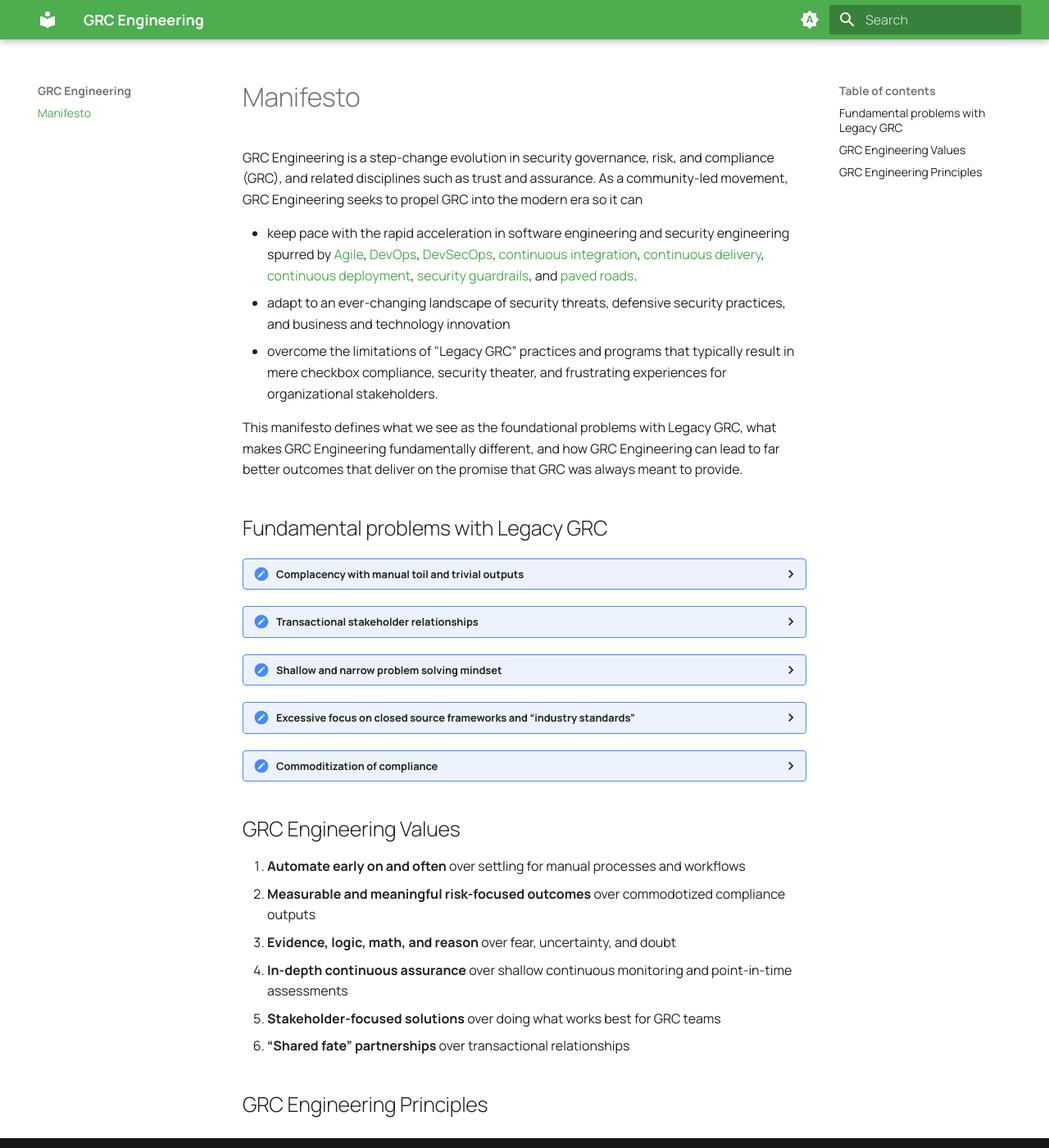
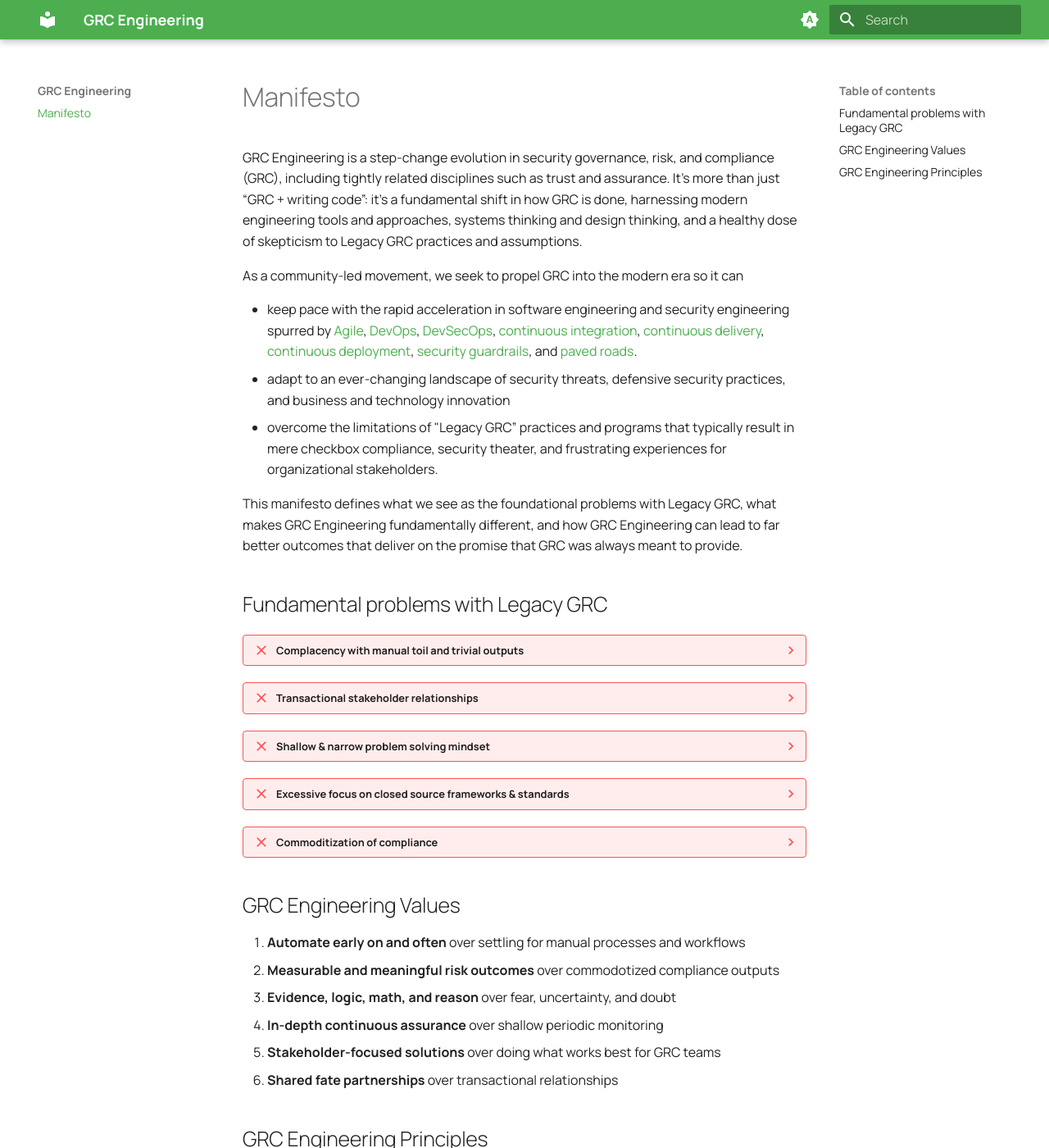
Before and after one commit to grcengineering/grcengineering.github.io, an MkDocs documentation site: the page built from docs/index.md, in a window 1280 px wide and 1400 px high. Shown: the whole window at 82% size. Built offline with MkDocs 1.6.1 and Material for MkDocs 9.7.7, drawn with Linux system fonts in a browser that asks for light colours; some web fonts are replaced; plug-ins that fetch from the network failed and are left out; some of the changed lines change nothing that is shown; some of the changed text lies outside the part shown.

Commit message:
Updating content & mkdocs config

```diff
--- a/docs/index.md
+++ b/docs/index.md
@@ -1,6 +1,8 @@
 # Manifesto
 
-GRC Engineering is a step-change evolution in security governance, risk, and compliance (GRC), and related disciplines such as trust and assurance. As a community-led movement, GRC Engineering seeks to propel GRC into the modern era so it can
+GRC Engineering is a step-change evolution in security governance, risk, and compliance (GRC), including tightly related disciplines such as trust and assurance. It’s more than just “GRC + writing code”: it’s a fundamental shift in how GRC is done, harnessing modern engineering tools and approaches, systems thinking and design thinking, and a healthy dose of skepticism to Legacy GRC practices and assumptions.
+
+As a community-led movement, we seek to propel GRC into the modern era so it can
 
 * keep pace with the rapid acceleration in software engineering and security engineering spurred by [Agile](https://agilemanifesto.org/), [DevOps](https://en.m.wikipedia.org/wiki/DevOps), [DevSecOps](https://www.devsecops.org/), [continuous integration](https://en.m.wikipedia.org/wiki/Continuous_integration), [continuous delivery](https://en.m.wikipedia.org/wiki/Continuous_delivery), [continuous deployment](https://en.m.wikipedia.org/wiki/Continuous_deployment), [security guardrails](https://youtu.be/geumLjxtc54?si=MBILJ_qgFDqDqIGD), and [paved roads](https://www.slideshare.net/slideshow/the-paved-road-at-netflix/75867013).
 * adapt to an ever-changing landscape of security threats, defensive security practices, and business and technology innovation
@@ -10,29 +12,59 @@
 
 ## Fundamental problems with Legacy GRC
 
-<details>
-    <summary><b>Complacency with manual toil and trivial outputs</b></summary>
-    Settling on manual and often disconnected activities leads to wasted time, error-riddled results, and limited effectiveness of GRC practices. And because manual activities don’t scale, GRC practitioners find themselves settling for trivial outputs and accepting them as “good enough” outcomes.
-</details>
-<details>
-    <summary><b>Transactional stakeholder relationships</b></summary>
-</details>
-<details>
-    <summary><b>Shallow and narrow problem solving mindset</b></summary>
-</details>
-<details>
-    <summary><b>Excessive focus on closed source frameworks and “industry standards”</b></summary>
-</details>
-<details>
-    <summary><b>Commoditization of compliance</b></summary>
-</details>
+??? failure "Complacency with manual toil and trivial outputs"
+
+    Settling on manual and often disconnected activities leads to wasted time, error-riddled results, and limited effectiveness of GRC practices. And because manual activities don’t scale, GRC practitioners find themselves settling for low quality outputs and accepting them as “good enough” outcomes.
+
+    **For example**: the practice of requiring screenshots for producing evidence of control effectiveness (make sure your system clock is visible!) or the practice of periodic look-back analyses (change request reviews, user access reviews, etc.), neither of which scale in ways that allow for demonstrating holistic control effectiveness, timely detection and correction of control deviations or failures, etc.
+
+??? failure "Transactional stakeholder relationships"
+
+    Stakeholders and their needs aren’t fully accounted for or appreciated in GRC programs. They are often treated solely as “providers” of GRC activity inputs rather than providers who also consume what GRC provides to them. GRC teams tend to only reach out to stakeholders once a quarter or once a year when it’s time to produce evidence of a control or review and approve a policy. Likewise, GRC tools, processes, data, and experiences are tailored to the needs, desires, and opinions of GRC teams. This creates friction between teams, misinformed thinking within GRC, missed opportunities to create more effective solutions, and frustrating experiences for GRC teams and GRC stakeholders alike.
+
+??? failure "Shallow & narrow problem solving mindset"
+
+    Legacy GRC programs treat symptomatic issues in a whack-a-mole fashion without more deeply understanding and addressing root cause problems. This can be due to ignorance of how security risks manifest in the context of relevant threat activity; ignorance of what incentivizes stakeholder behavior; and/or ignorance of how incentive, reporting, and ownership structures exist within the organization. Over time this leads to a growing burden of toilsome and low- or no-value work.
+
+    **For example**: mandating file integrity monitoring (FIM) without consideration for compensating controls, relevant threat activity, and workload architecture, resulting in lots of noise and increased user friction with little to no security or assurance value added.
+
+??? failure "Excessive focus on closed source frameworks & standards"
+
+    Highly static frameworks and industry standards - developed by small, disparate, closed-off, and slow-moving “authority” organizations - are too often seen as an end state to achieve (“we need to be compliant with CIS benchmarks!” or “we’ll use NIST 800-53 as our control set”). The incredible sprawl of disparately-defined yet highly-overlapping frameworks has inevitably led to a growing number of meta-frameworks. This inundation of industry standards has stifled independent and creative thinking among the GRC and InfoSec community writ large, paralyzing our ability to keep pace with a hyperactively evolving problem space. Legacy GRC programs struggle to account for relevant threat, workload, and organizational context when prescribing policies, standards, procedures, and controls. We are encumbered with ineffective and sometimes regressive solutions that fail to mitigate relevant security risk while creating unnecessary friction for stakeholders.
+
+    **For example**: endlessly advocating for the “industry standard” practice of removing users’ local administrator access and implementing deny-by-default application allowlisting to protect against malware, while ignoring the obvious reality that these legacy approaches to endpoint and identity security controls would undermine organizations’ ability to innovate and thus would never be tolerated. This results in missed opportunities to explore alternative controls that are much likelier to be successfully implemented in an organization, such as [decentralized peer reviewed application allowlisting](https://cloud.google.com/blog/topics/developers-practitioners/peer-reviewed-allow-and-deny-software-installation-decisions-enable-scalable-protection) and [self-service just-in-time access (JITA) privilege escalation](https://github.com/SAP/macOS-enterprise-privileges) (here's an example of this for [Windows](https://github.com/pseymour/MakeMeAdmin)).
+
+??? failure "Commoditization of compliance"
+
+    While the advent of compliance automation products and low cost audits have boosted GRC’s efficiency, the same cannot be said about the impact they’ve had on GRC’s effectiveness. In other words: automating and streamlining low-value Legacy GRC practices simply results in producing more low-value outcomes, faster. In this context, GRC is largely, if not entirely, valued as a sales enabler or a “cover your ass” necessity rather than as foundational for quickly maturing and sustaining strong security and privacy practices that significantly improve organizational outcomes and customer value.
 
 ## GRC Engineering Values
+
 1. **Automate early on and often** over settling for manual processes and workflows
-2. **Measurable and meaningful risk-focused outcomes** over commodotized compliance outputs
+2. **Measurable and meaningful risk outcomes** over commodotized compliance outputs
 3. **Evidence, logic, math, and reason** over fear, uncertainty, and doubt
-4. **In-depth continuous assurance** over shallow continuous monitoring and point-in-time assessments
+4. **In-depth continuous assurance** over shallow periodic monitoring
 5. **Stakeholder-focused solutions** over doing what works best for GRC teams
-6. **“Shared fate” partnerships** over transactional relationships
+6. **Shared fate partnerships** over transactional relationships
 
 ## GRC Engineering Principles
+
+!!! success inline "Practitioner-led GRC solutions"
+
+    When working together in an open, collaborative, and welcoming community, GRC practitioners, more so than vendors and standards bodies, are in the best position to define and build highly effective solutions to GRC problems.
+
+!!! success inline "GRC as a product"
+
+    When treated as a product as opposed to a service, GRC provides demonstrably beneficial business, mission, security, and assurance outcomes. (Original text: Instead, we propose the development of GRC products that demonstrably provide clearly defined business and security value outcomes.)
+
+!!! success inline "Threat-informed GRC"
+
+    A clear and current evidence-based understanding of relevant threats is necessary for effective control design and testing as well as risk assessment and management.
+
+!!! success inline "Systems thinking + design thinking"
+
+    [...]
+
+!!! success inline "Build vs. buy pragmatism"
+
+    Original text: Realistic and balanced approach to the build vs. buy debate
--- a/mkdocs.yml
+++ b/mkdocs.yml
@@ -2,6 +2,10 @@
 site_url: https://grc.engineering
 extra_css:
   - stylesheets/extra.css
+markdown_extensions:
+  - admonition
+  - pymdownx.details
+  - pymdownx.superfences
 plugins:
   - privacy
   - search
```
